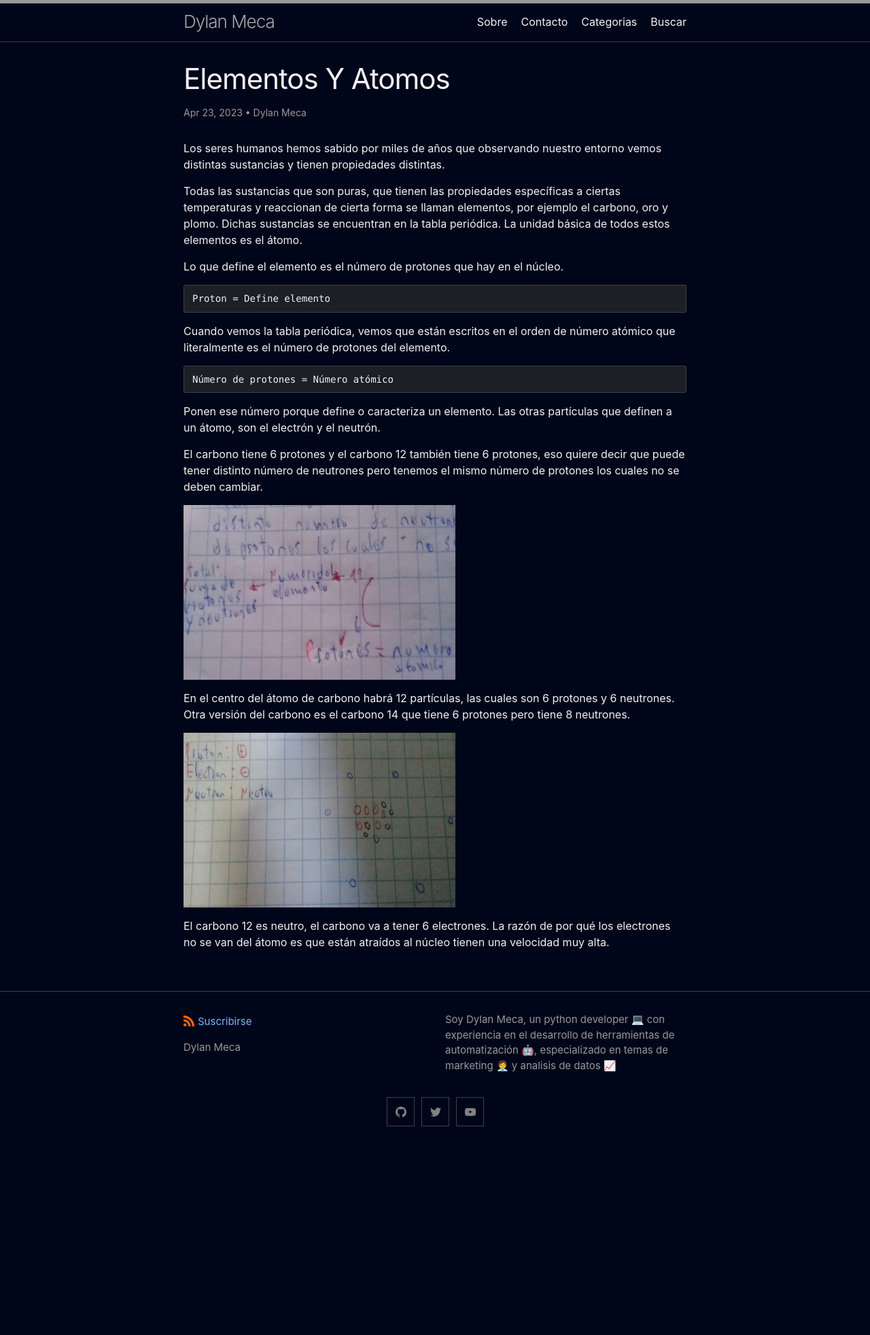
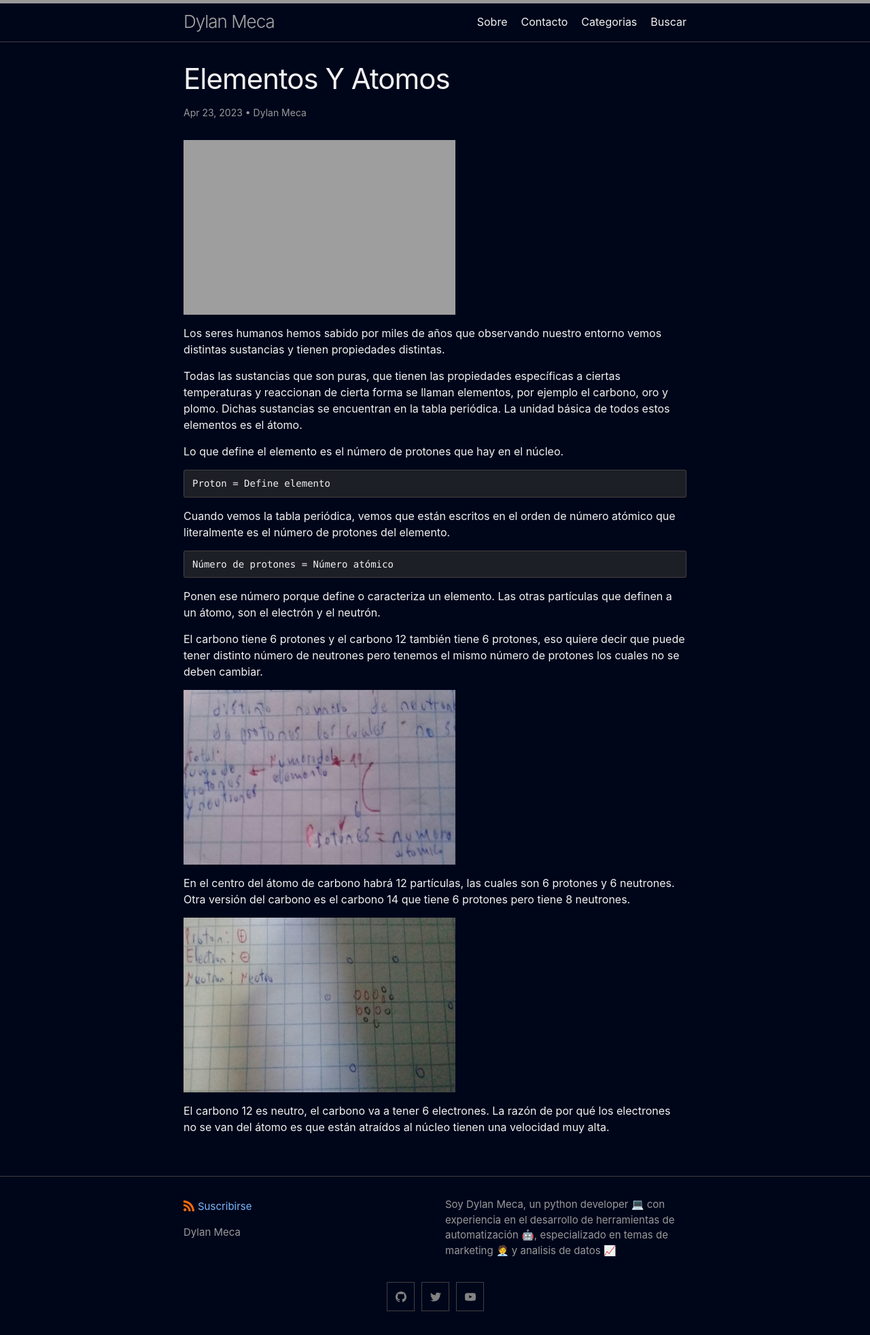
Before and after one commit to dylanmeca/dylanmeca.github.io, a Jekyll site: the page built from _posts/2023-04-23-Elementos-y-Atomos.md, in a window 1280 px wide. Shown: the whole page at 68% size. Built offline with Jekyll 4.4.1, drawn with Linux system fonts in a browser that asks for light colours; a script that is not in the unit is left out; comment, search, counter and statistics services are not loaded; before the commit the page ends 1692 px from its top, so only the background shows below that.

Commit message:
Update 2023-04-23-Elementos-y-Atomos.md

```diff
--- a/_posts/2023-04-23-Elementos-y-Atomos.md
+++ b/_posts/2023-04-23-Elementos-y-Atomos.md
@@ -2,6 +2,7 @@
 layout: post
 description: En este artículo se explica de manera clara y concisa qué son los elementos y los átomos. Se describe cómo los elementos son sustancias puras que tienen propiedades específicas y se encuentran en la tabla periódica. Además, se detalla cómo el átomo es la unidad básica de todos los elementos y se define por el número de protones en su núcleo. El artículo también explica el número atómico y cómo éste define un elemento. Se incluye el ejemplo del carbono para mostrar cómo los átomos pueden tener diferentes números de neutrones pero deben tener el mismo número de protones para ser del mismo elemento. Por último, se explica por qué los electrones no se alejan del núcleo del átomo. En general, este artículo es una buena introducción a los elementos y átomos para aquellos que quieren aprender sobre química básica.
 categories: [Quimica, Academico]
+img: https://dylanmeca.github.io/assets/img/quimica/atomo-representacion.png
 permalink: /2023/04/23/Elementos-y-Atomos.html
 author:
    - Dylan Meca
@@ -17,6 +18,8 @@
    - Propiedades específicas
    - Carbono
 ---
+
+<img src="https://dylanmeca.github.io/assets/img/quimica/atomo-representacion.png" width="400px" height="257px">
 
 Los seres humanos hemos sabido por miles de años que observando nuestro entorno vemos distintas sustancias y tienen propiedades distintas.
 
```
